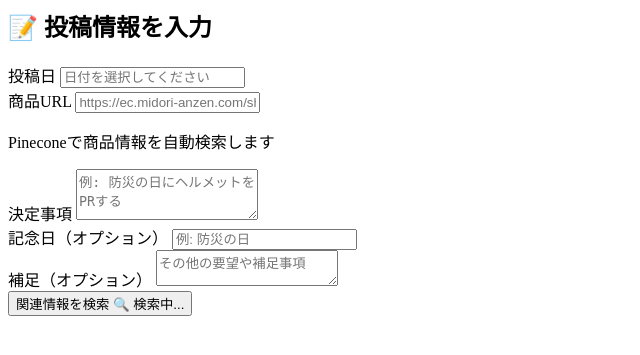
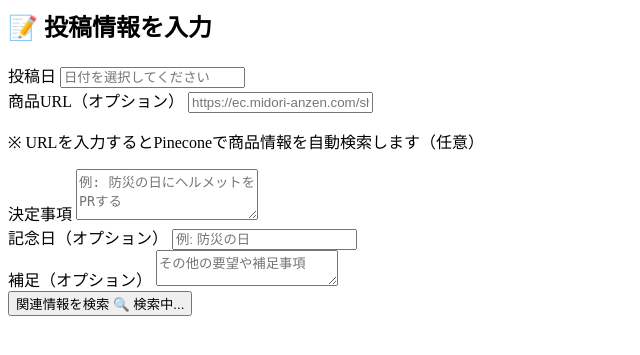
Before and after one commit to unbobounbobo/PostCrafterPro, a Flask app: template templates/components/input_form.html in a window 1280 px wide. Shown: the top 355 px of the page, without its empty margins (0-640 px from the left). Run offline with Flask 3, Linux system fonts and the light colour scheme; the template is opened without the code that fills it, so the values that code supplies are empty; parts of the project's set-up code (start-up, migrations or seed data) failed here and were passed over.

Commit message:
feat: Make URL field optional - allow post generation without product URL

```diff
--- a/app/routes/api.py
+++ b/app/routes/api.py
@@ -44,14 +44,13 @@ def initialize_context():
         data = request.get_json()
 
         # Validate required fields
-        if not data.get('url'):
-            return jsonify({'error': 'URLは必須です'}), 400
         if not data.get('decided'):
             return jsonify({'error': '決定事項は必須です'}), 400
 
         # Get comprehensive context (including X Analytics insights)
+        # URL is optional - if not provided, only similar posts will be searched
         context = rag_service.get_comprehensive_context(
-            url=data.get('url'),
+            url=data.get('url') or None,
             decided=data.get('decided'),
             anniversary=data.get('anniversary')
         )
--- a/templates/components/input_form.html
+++ b/templates/components/input_form.html
@@ -15,13 +15,12 @@
 
         <!-- URL Input -->
         <div>
-            <label class="block text-sm font-medium text-gray-700 mb-2">商品URL</label>
+            <label class="block text-sm font-medium text-gray-700 mb-2">商品URL（オプション）</label>
             <input type="url"
                    x-model="form.url"
-                   required
                    placeholder="https://ec.midori-anzen.com/shop/..."
                    class="w-full px-4 py-2 border border-gray-300 rounded-lg focus:ring-2 focus:ring-primary focus:border-transparent">
-            <p class="mt-1 text-sm text-gray-500">Pineconeで商品情報を自動検索します</p>
+            <p class="mt-1 text-sm text-gray-500">※ URLを入力するとPineconeで商品情報を自動検索します（任意）</p>
         </div>
 
         <!-- Decided Content -->
```
